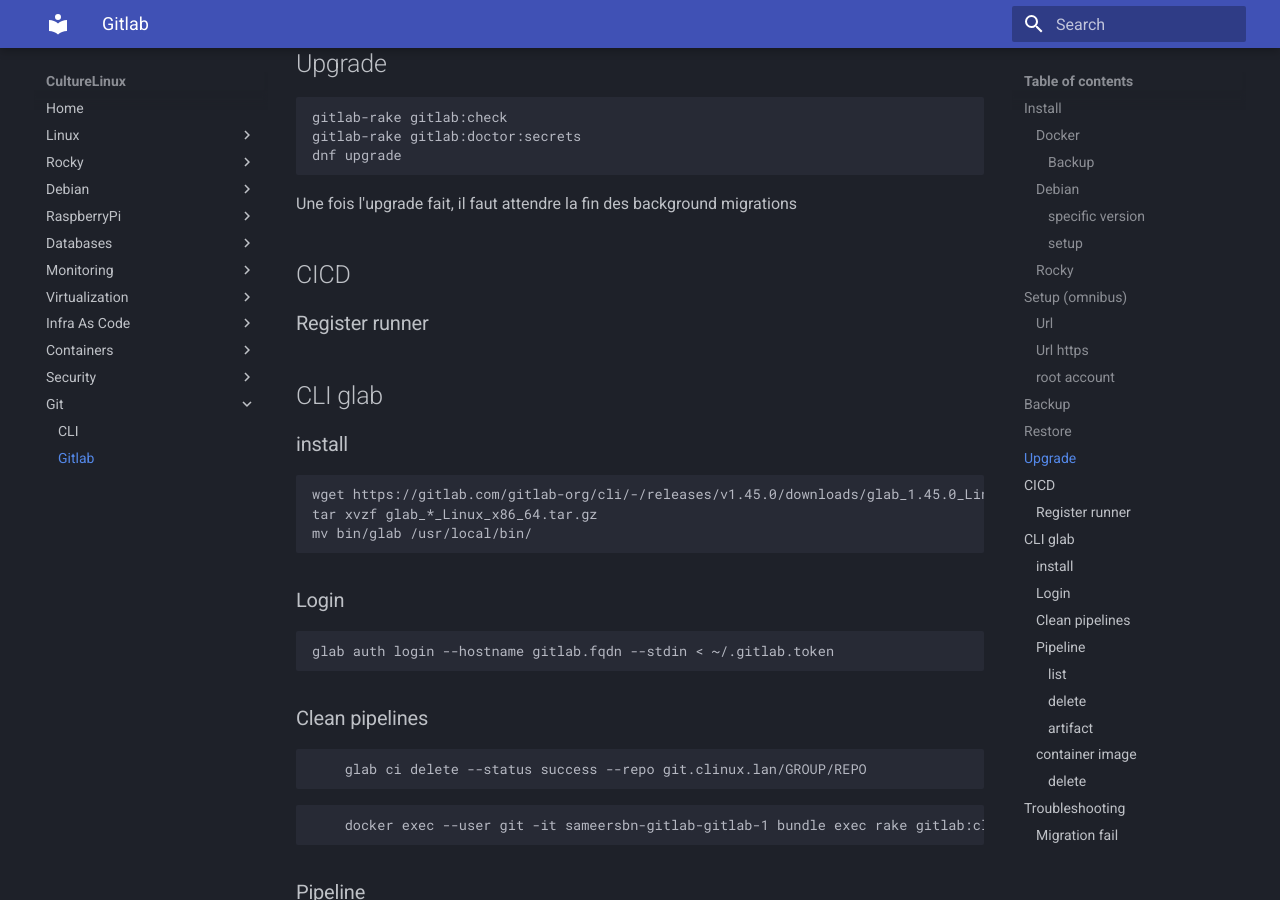
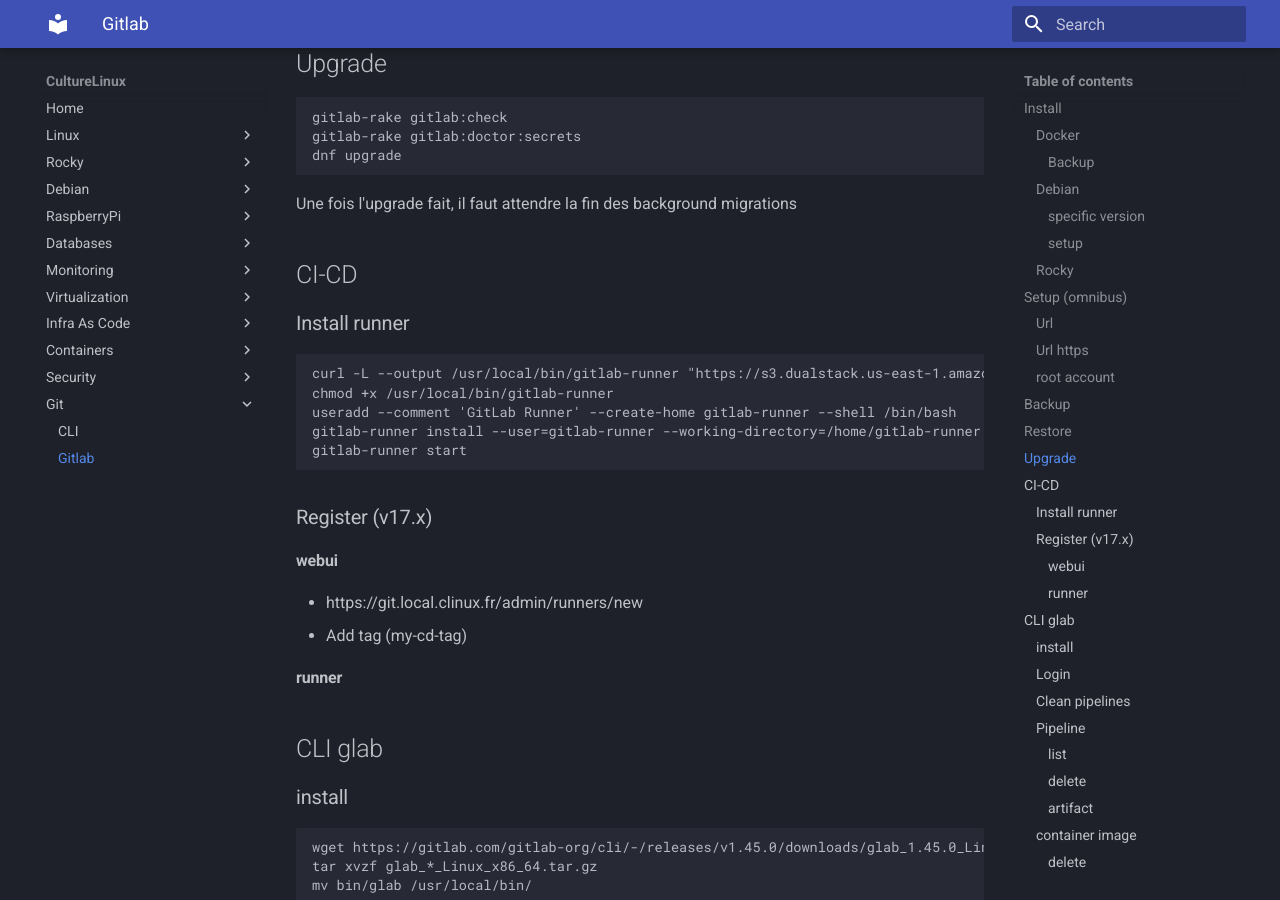
Before and after one commit to CultureLinux/doc, an MkDocs documentation site: the page built from docs/git/gitlab.md, in a window 1280 px wide and 900 px high, scrolled down 2183 px. Built offline with MkDocs 1.6.1 and Material for MkDocs 9.7.7, drawn with Linux system fonts in a browser that asks for light colours.

Commit message:
add sudoers + git runner

```diff
--- a/docs/git/gitlab.md
+++ b/docs/git/gitlab.md
@@ -77,8 +77,21 @@
     dnf upgrade
 
 Une fois l'upgrade fait, il faut attendre la fin des background migrations
-## CICD
-### Register runner
+
+## CI-CD
+### Install runner
+    curl -L --output /usr/local/bin/gitlab-runner "https://s3.dualstack.us-east-1.amazonaws.com/gitlab-runner-downloads/latest/binaries/gitlab-runner-linux-amd64"
+    chmod +x /usr/local/bin/gitlab-runner
+    useradd --comment 'GitLab Runner' --create-home gitlab-runner --shell /bin/bash
+    gitlab-runner install --user=gitlab-runner --working-directory=/home/gitlab-runner
+    gitlab-runner start
+### Register (v17.x)
+#### webui
+* https://git.local.clinux.fr/admin/runners/new
+* Add tag (my-cd-tag)
+#### runner
+
+
 
 ## CLI glab
 ### install
```
Also changed, not shown: docs/git/git.md (+4 -0 lines), docs/linux/sudoers.md (added, +17 -0 lines).
